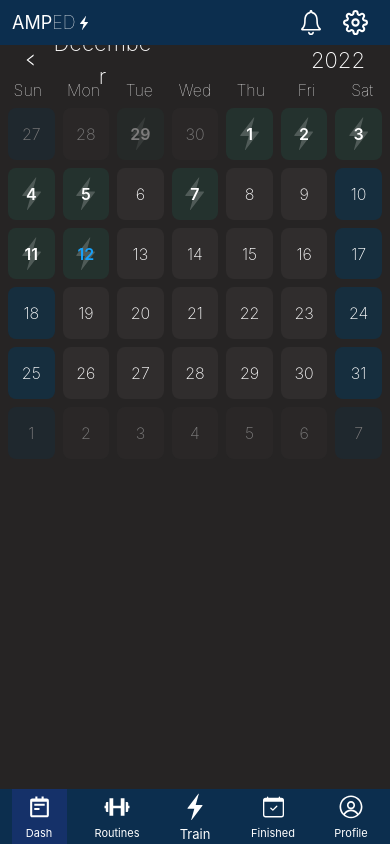
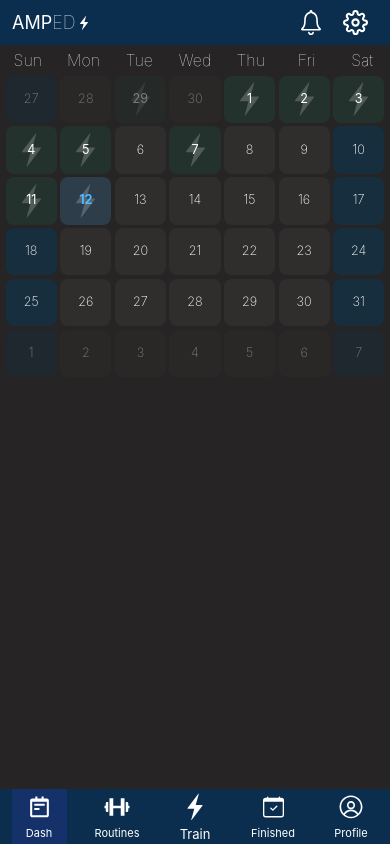
Before and after one commit to ryanhartwig/amped, a React (Create React App) app in the folder frontend/: page /home/dash in a window 390 px wide. Built offline with nearby package versions, Linux system fonts and the light colour scheme.

Commit message:
Fully responsive text and size calendar

```diff
--- a/frontend/src/components/calendar/Calendar.css
+++ b/frontend/src/components/calendar/Calendar.css
@@ -5,10 +5,13 @@
   align-items: center;
 
   width: 100vw;
-  height: 50vh;
+  height: 40vh;
 
   min-width: 320px;
-  min-height: 320px;
+  min-height: 150px;
+
+  max-width: 650px;
+  max-height: 650px;
 }
 
 .Calendar-period {
@@ -50,6 +53,8 @@
 
   height: 20px;
   width: 100%;
+
+  margin-top: 5px;
 }
 
 .Calendar-days > p {
--- a/frontend/src/components/calendar/Calendar.tsx
+++ b/frontend/src/components/calendar/Calendar.tsx
@@ -6,20 +6,17 @@ import { Days } from './Days';
 import { AiOutlineLeft, AiOutlineRight } from 'react-icons/ai';
 import { ReactIconButton } from '../ui/ReactIconButton';
 import { useCallback, useState } from 'react';
+import { days, months } from '../../utility/data/days_months';
 
-// interface CalendarProps {
-
-// }
-
-const days = ['Sun', 'Mon', 'Tue', 'Wed', 'Thu', 'Fri', 'Sat'];
-const months = ['January', 'February', 'March', 'April', 'May', 'June', 'July', 'August', 'September', 'October', 'November', 'December'];
-
+interface CalendarProps {
+  showPeriod?: boolean,
+}
 interface View {
   month: number,
   year: number,
 }
 
-export const Calendar = () => {
+export const Calendar = ({showPeriod}: CalendarProps) => {
 
   const today = new Date();
   const initDate = new Date();
@@ -57,7 +54,7 @@ export const Calendar = () => {
   return (
     <div className='Calendar'>
       {/* Year/Month Select */}
-      <div className='Calendar-period noselect'>
+      { showPeriod && <div className='Calendar-period noselect'>
         <div className='Calendar-period-month'>
           <ReactIconButton buttonSize='30px' onClick={() => onMonthSwitch(0)} style={{borderRadius: '12px'}}>
             <AiOutlineLeft size={15}/>
@@ -68,7 +65,7 @@ export const Calendar = () => {
           </ReactIconButton>}
         </div>
         <h2>{viewing.year}</h2>
-      </div>
+      </div>}
 
       {/* Day of the Week */}
       <div className='Calendar-days'>
--- a/frontend/src/components/calendar/Day.css
+++ b/frontend/src/components/calendar/Day.css
@@ -8,8 +8,7 @@
   max-width: calc(100% / 7);
   max-height: calc(100% / 6);
 
-  padding: 4px;
-
+  padding: 0.2vh;
 }
 
 .Day-content {
@@ -32,7 +31,8 @@
 }
 
 .Day p {
-  font-size: 16px;
+  font-size: clamp(10px, 16px, 1.5vh);
+
   font-weight: 200;
 }
 
@@ -42,15 +42,9 @@
 .Day-content.ss {
   background: rgba(14, 52, 77, 0.637);
 }
-.Day-content.today {
-  color: #17A1FA;
-  background: rgba(64, 130, 174, 0.263) !important;
-}
-.Day-content.today p {
-  font-weight: 600;
-}
+
 .Day-content.session {
-  background: rgba(32, 87, 74, 0.294) !important;
+  background: rgba(32, 87, 74, 0.294);
 }
 .Day-content-flash {
   position: absolute;
@@ -60,6 +54,13 @@
 }
 .Day-content.session p {
   position: absolute;
-  font-weight: 600;
+  font-weight: 400;
   z-index: 1;
 }
+.Day-content.today {
+  color: rgb(79, 184, 255);
+  background: rgba(64, 130, 174, 0.263);
+}
+.Day-content.today p {
+  font-weight: 700;
+}
--- /dev/null
+++ b/frontend/src/utility/data/days_months.ts
@@ -0,0 +1,2 @@
+export const days = ['Sun', 'Mon', 'Tue', 'Wed', 'Thu', 'Fri', 'Sat'];
+export const months = ['January', 'February', 'March', 'April', 'May', 'June', 'July', 'August', 'September', 'October', 'November', 'December'];
```
